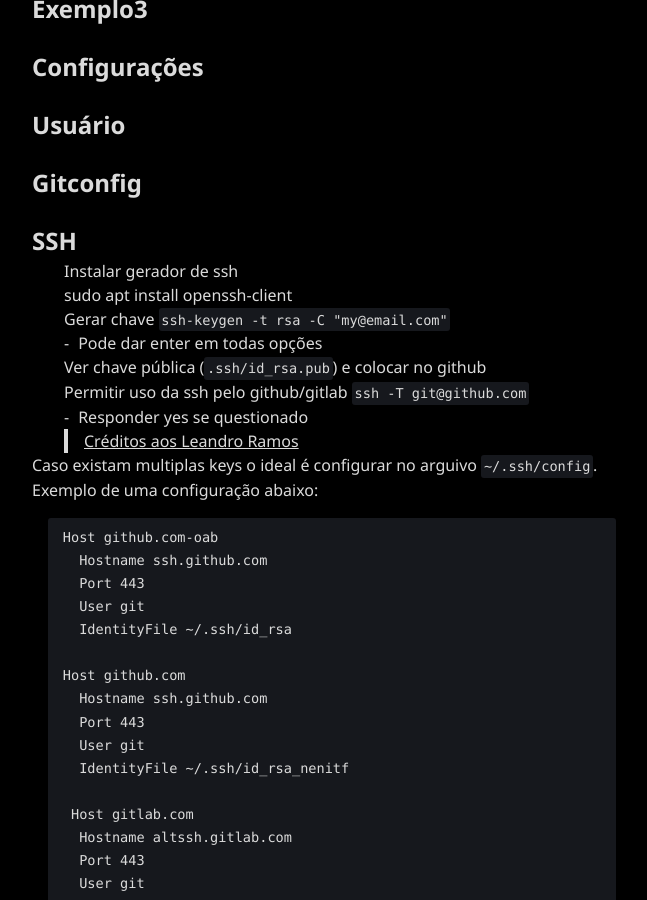
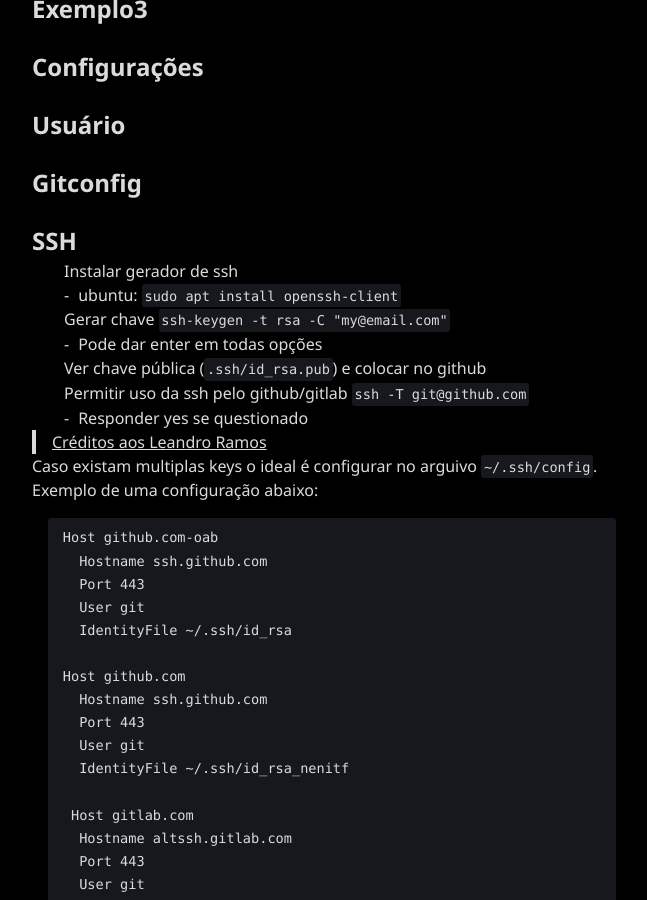
Before and after one commit to neninja/wtf, a Jekyll site: the page built from _posts/2019-7-31-git.md, in a window 1280 px wide and 900 px high, scrolled down 5544 px. Shown: the whole window, without its empty margins (308-955 px from the left). Built offline with Jekyll 4.4.1, drawn with Linux system fonts in a browser that asks for light colours; nearby versions of some CDN libraries; our own code applies the rules of GitHub Pages for plain Markdown files; library files that are not in the unit come from our copies; some of the changed lines change nothing that is shown.

Commit message:
post(git): corrige apt-get ssh e identação de citação

```diff
--- a/_posts/2019-7-31-git.md
+++ b/_posts/2019-7-31-git.md
@@ -118,7 +118,7 @@ Caso tenha feito ``git clone`` ou ``git push`` em algum momento, você está apt
 #### Gitconfig
 #### SSH
 1. Instalar gerador de ssh
-sudo apt install openssh-client
+    - ubuntu: ``sudo apt install openssh-client``
 
 2. Gerar chave ``ssh-keygen -t rsa -C "my@email.com"``
     - Pode dar enter em todas opções
@@ -127,6 +127,7 @@ sudo apt install openssh-client
 
 4. Permitir uso da ssh pelo github/gitlab ``ssh -T git@github.com``
     - Responder yes se questionado
+
 > [Créditos aos Leandro Ramos](https://www.youtube.com/watch?v=tjZEplICR5g)
 
 Caso existam multiplas keys o ideal é configurar no arguivo `~/.ssh/config`.
```
